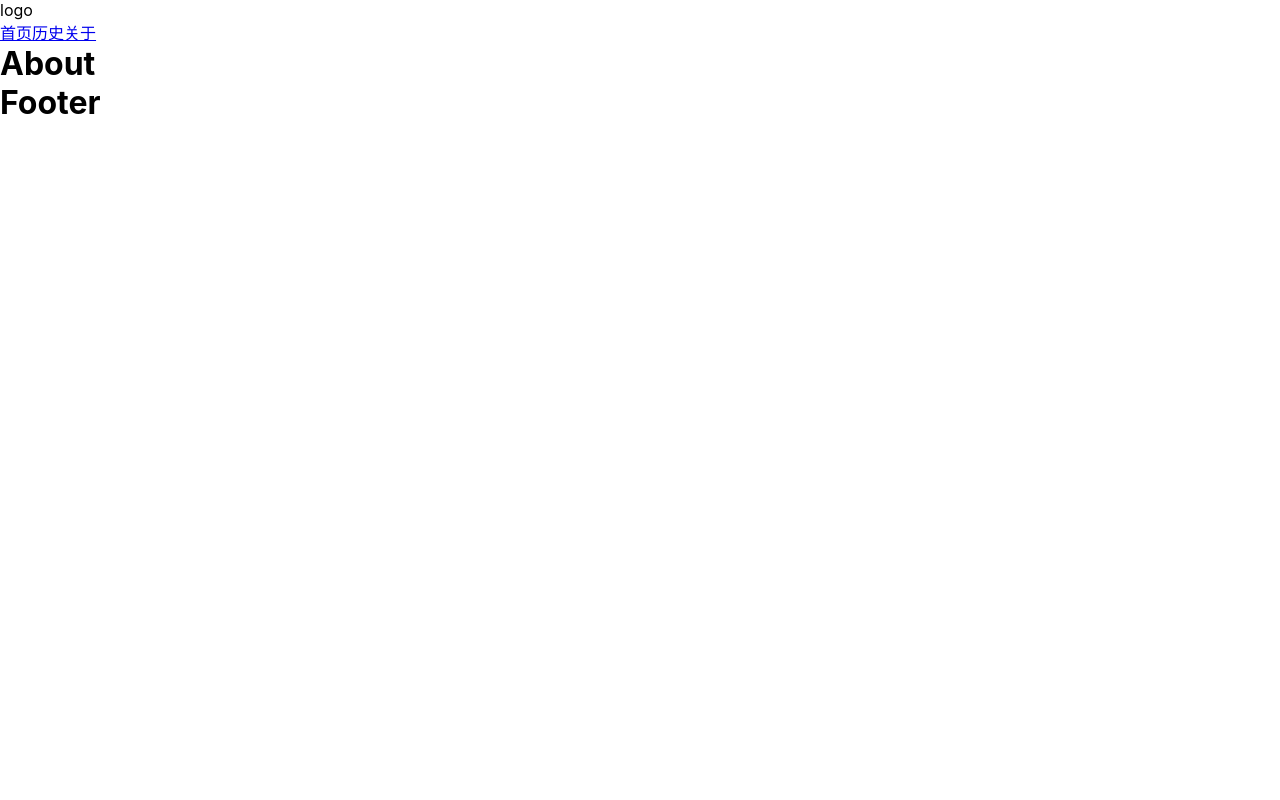
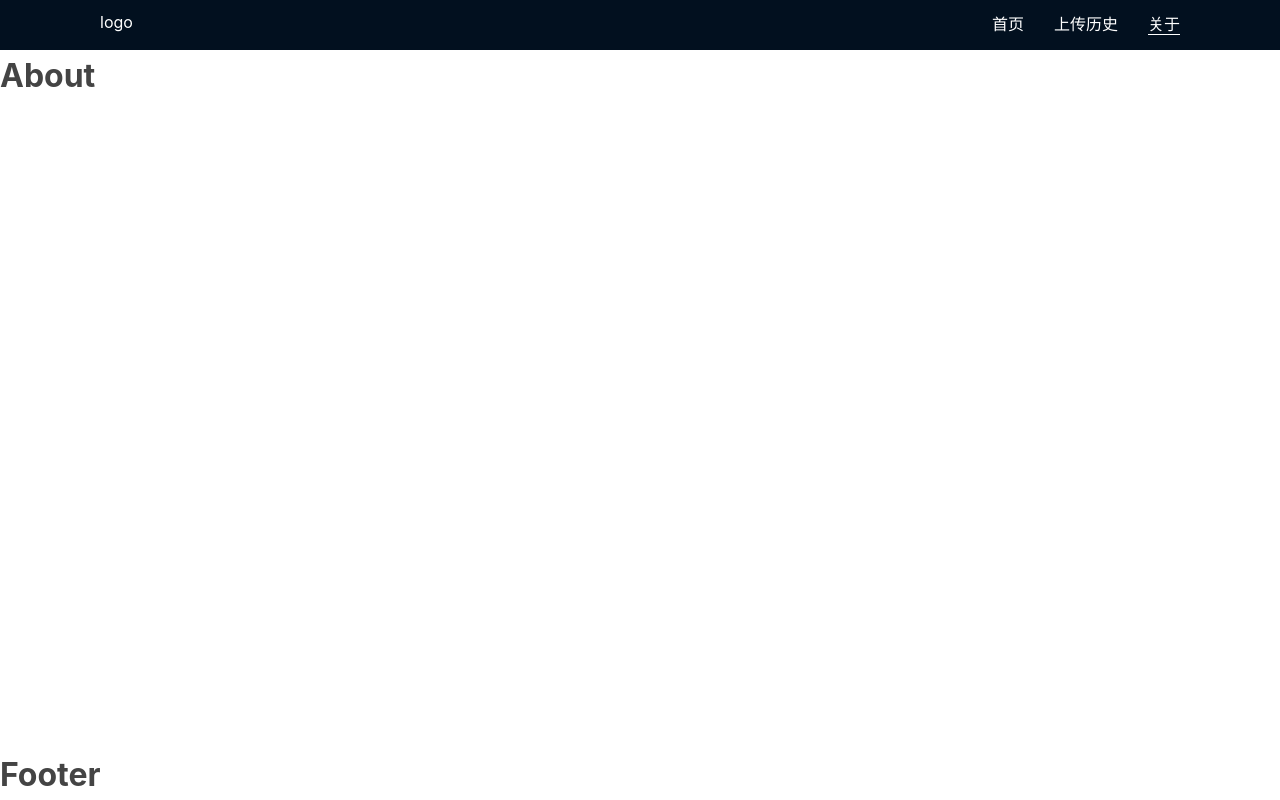
Before and after one commit to gongjianOnline/react_epic, a React (Create React App) app: page /about in a window 1280 px wide. Built offline with nearby package versions, Linux system fonts and the light colour scheme.

Commit message:
发现问题： Header文件中使用Link中的activeClassName属性无效,需要更改为NavLink

```diff
--- a/package.json
+++ b/package.json
@@ -11,6 +11,7 @@
     "react-router": "^5.2.0",
     "react-router-dom": "^5.2.0",
     "react-scripts": "4.0.3",
+    "styled-components": "^5.2.1",
     "web-vitals": "^1.0.1"
   },
   "scripts": {
--- /dev/null
+++ b/src/App.css
@@ -0,0 +1,31 @@
+*{
+    padding: 0px;
+    margin: 0px;
+    box-sizing: border-box;
+}
+body {
+    margin: 0;
+    font-size: 16px;
+    line-height: 1.6;
+    font-family: -apple-system, BlinkMacSystemFont, 'Segoe UI', 'Roboto', 'Oxygen',
+    'Ubuntu', 'Cantarell', 'Fira Sans', 'Droid Sans', 'Helvetica Neue',
+    sans-serif;
+    color:#444;
+    -webkit-font-smoothing: antialiased;
+    -moz-osx-font-smoothing: grayscale;
+}
+a{
+    color: #111;
+    text-decoration: none;
+}
+.App{
+    display: flex;
+    flex-direction: column;
+    min-height: 100vh;
+}
+main{
+    flex:1;
+}
+header{
+
+}
--- a/src/App.js
+++ b/src/App.js
@@ -1,5 +1,6 @@
 import React,{Suspense,lazy} from "react"
 import {Switch, Route} from "react-router-dom"
+import "./App.css"
 import Header from "./components/Header"
 import Footer from "./components/Footer"
 import Loading from "./components/Loading"
@@ -18,11 +19,13 @@ function App() {
     <div className="App">
       <Header></Header>
       <Suspense fallback={<Loading/>}>
-        <Switch>
-          <Route path='/' exact component={Home}/>
-          <Route path='/history' component={History}/>
-          <Route path='/about' component={About}/>
-        </Switch>
+        <main>
+          <Switch>
+            <Route path='/' exact component={Home}/>
+            <Route path='/history' component={History}/>
+            <Route path='/about' component={About}/>
+          </Switch>
+        </main>
       </Suspense>
       <Footer></Footer>
     </div>
--- a/src/components/Footer.js
+++ b/src/components/Footer.js
@@ -1,9 +1,9 @@
 import React from "react"
 function Footer(){
   return(
-    <>
+    <footer>
       <h1>Footer</h1>
-    </>
+    </footer>
   )
 }
 export default Footer
--- a/src/components/Header.js
+++ b/src/components/Header.js
@@ -1,15 +1,38 @@
 import React from "react"
-import {Link} from "react-router-dom"
-function Header(){
+import {NavLink} from "react-router-dom"
+import styled from "styled-components";
+
+const Header = styled.header`
+  background: #02101f;
+  padding: 10px 100px;
+  display: flex;
+  align-items: center;
+  justify-content: space-between;
+  color: #fff;
+`;
+const Logo = styled.div`
+  color: #fff;
+  height: 30px;
+`;
+const StyledLink = styled(NavLink)`
+  color:#fff;
+  margin-left: 30px;
+
+  &.active {
+    border-bottom:1px solid #fff;
+  }
+`;
+
+function Component(){
   return(
-    <div>
-      <div>logo</div>
+    <Header>
+      <Logo>logo</Logo>
       <nav>
-        <Link to='/'>首页</Link>
-        <Link to='/history'>历史</Link>
-        <Link to='/about'>关于</Link>
+        <StyledLink to='/' activeClassName="active" exact>首页</StyledLink>
+        <StyledLink to='/history'>上传历史</StyledLink>
+        <StyledLink to='/about'>关于</StyledLink>
       </nav>
-    </div>
+    </Header>
   )
 }
-export default Header
+export default Component
--- a/src/index.css
+++ /dev/null
@@ -1,17 +0,0 @@
-*{
-  padding: 0px;
-  margin: 0px;
-  box-sizing: border-box;
-}
-body {
-  margin: 0;
-  font-family: -apple-system, BlinkMacSystemFont, 'Segoe UI', 'Roboto', 'Oxygen',
-    'Ubuntu', 'Cantarell', 'Fira Sans', 'Droid Sans', 'Helvetica Neue',
-    sans-serif;
-  -webkit-font-smoothing: antialiased;
-  -moz-osx-font-smoothing: grayscale;
-}
-code {
-  font-family: source-code-pro, Menlo, Monaco, Consolas, 'Courier New',
-    monospace;
-}
--- a/src/index.js
+++ b/src/index.js
@@ -1,7 +1,7 @@
 import React from 'react';
 import ReactDOM from 'react-dom';
-import './index.css';
 import App from './App';
+import "./App.css"
 import reportWebVitals from './reportWebVitals';
 import {
   BrowserRouter as Router
```
Also changed, not shown: 1 other file (tests, documents, lock files or other folders).
